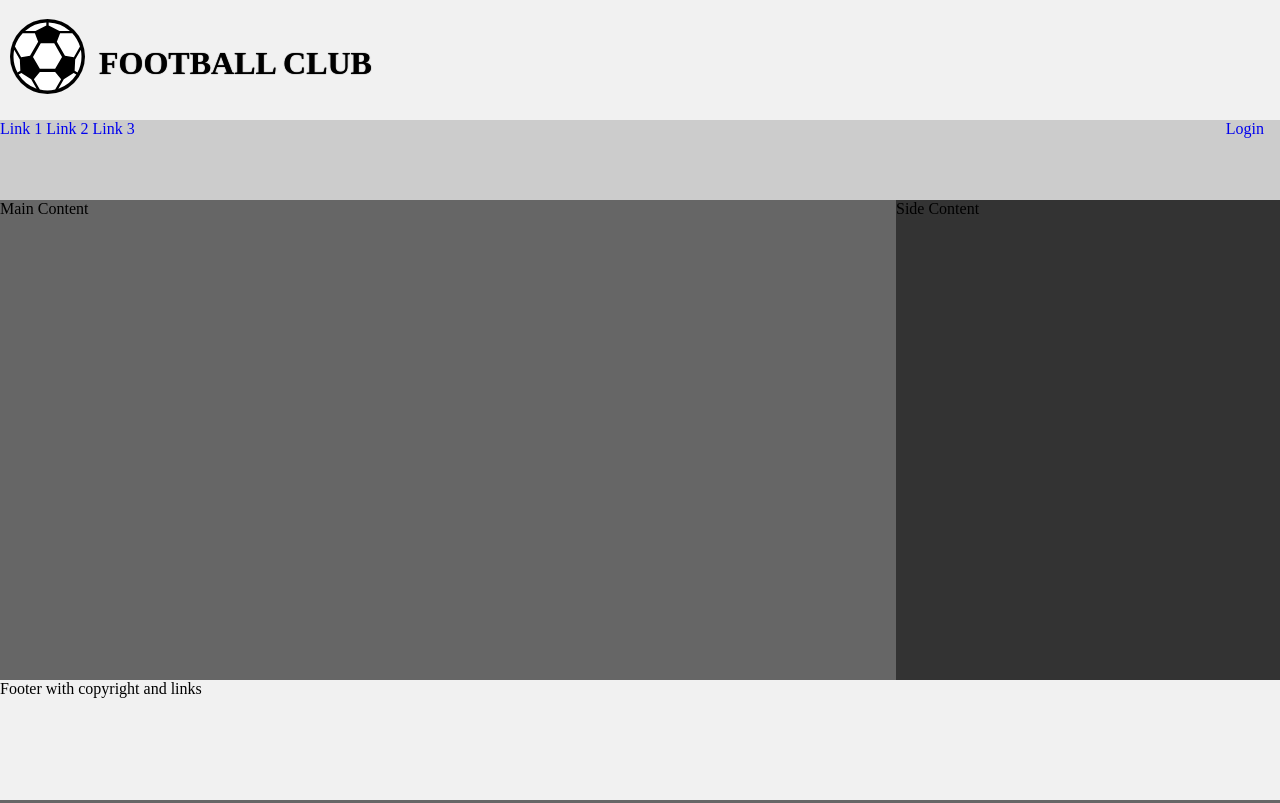
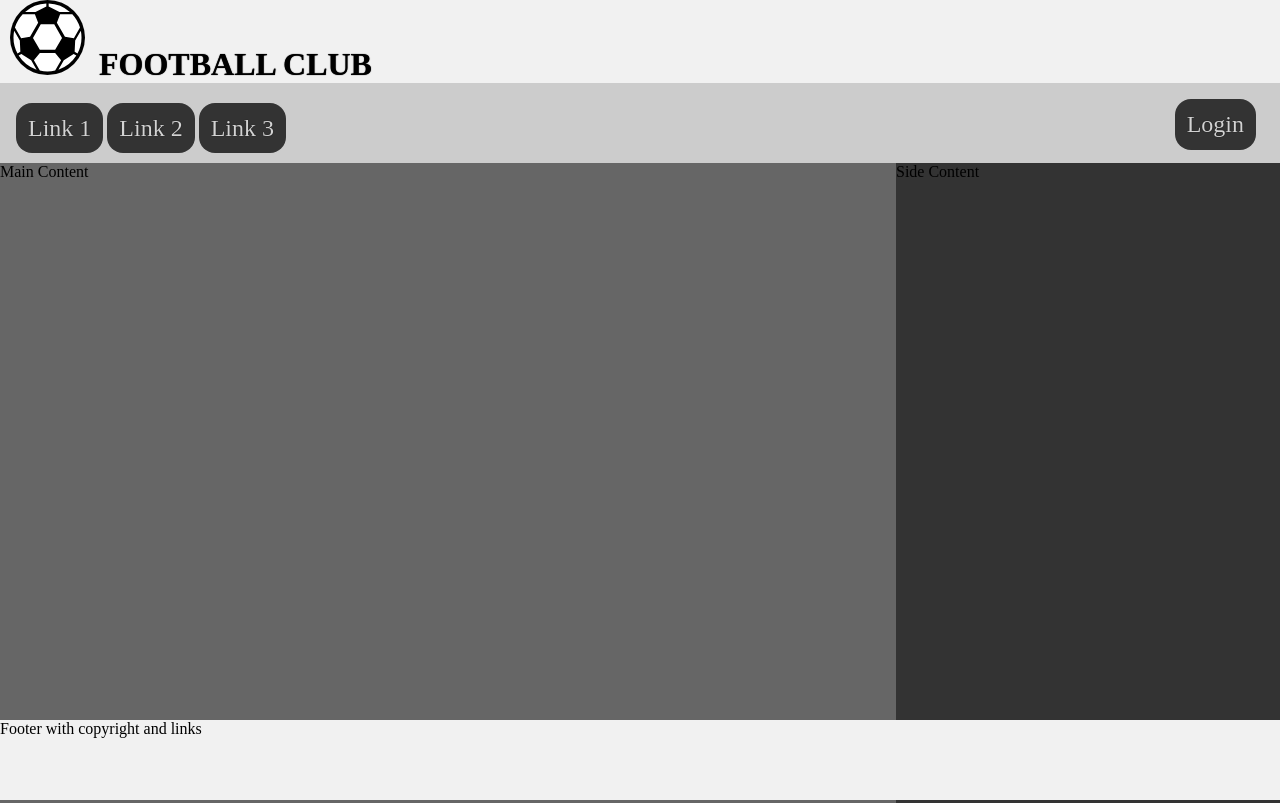
Before and after one commit to DarKinGate/FootballClub, a PHP site: page / in a window 1280 px wide. Run offline with PHP 8.4, Linux system fonts and the light colour scheme.

Commit message:
Doing some buttons

```diff
--- a/index.html
+++ b/index.html
@@ -5,8 +5,9 @@
   <meta name="viewport" content="width=device-width, initial-scale=1.0">
   <meta name="description" content="This is a description of the Football Club page. The Football Club is a professional soccer team based in Mannheim, Germany. The club was founded in 1995 and has won 28 championships.">
   <meta name="keywords" content="Football Club, soccer, championships">
+  <meta name="author" content="Paata Grigalashvili">
 
-  <title>FOOTBALL  CLUB</title>
+  <title>FOOTBALL CLUB - Home</title>
   <!-- Other meta tags, stylesheets, and scripts can be added here -->
   <link rel="stylesheet" href="style.css">
 </head>
--- a/style.css
+++ b/style.css
@@ -8,13 +8,16 @@ body {
 
   /* Header section */
   header {
-    height: 15vh;
+    height: 15%;
     background-color: #f1f1f1;
     top: 0;
     width: 100%;
     display: flex;
     justify-content: left;
     align-items: center;
+  }
+  header>a {
+    text-decoration: none;
   }
   /* Logo styling */
   #logo {
@@ -28,14 +31,9 @@ body {
   nav {
     height: 10vh;
     background-color: #ccc;
-    top: 15%;
     width: 100%;
-    justify-content: center;
   }
   /* navigation text styling */
-  a {
-    text-decoration: none;
-  }
   a>h1{
     display:inline;
     color: black;
@@ -44,17 +42,29 @@ body {
     text-shadow: 0 0 1px black;
     padding: 10px;
     width:100%;
-    position:relative;
-    top:-20px;
     text-align: center;
   }
+  nav>a {
+    position:relative;
+    top:2rem;
+    left: 1rem;
+    text-decoration: none;
+    color:lightgray;
+    text-shadow: 0 0 1px black;
+    font-size: 1.5rem;
+    background-color: #333;
+    border-radius: 1rem;
+    padding: 0.75rem;
+  }
 
-        /* Login link text Styling */
+        /* Login Login text Styling */
   nav>a#login {
     float:right;
-    margin-right: 1em;
+    position: relative;
+    top: 1rem;
+    left: -1em;
   }
-         /* end of link text styling */
+         /* end of Login text styling */
 
   /* end of navigation text styling */
 
@@ -62,16 +72,14 @@ body {
 
   /* Main Content Styling */
   main {
-    height: 75vh;
+    height: 80vh;
     width: 70%;
     overflow-y: auto;
     background: #666;
-    position: relative;
     float:left;
   }
   aside {
-    height: 75vh;
-
+    height: 80vh;
     width: 30%;
     background: #333;
     float:right;
@@ -80,7 +88,7 @@ body {
 
   /* Styling Footer */
   footer {
-    height: 15vh;
+    height: 10vh;
     background-color: #f1f1f1;
     position: absolute;
     bottom: 0;
```
